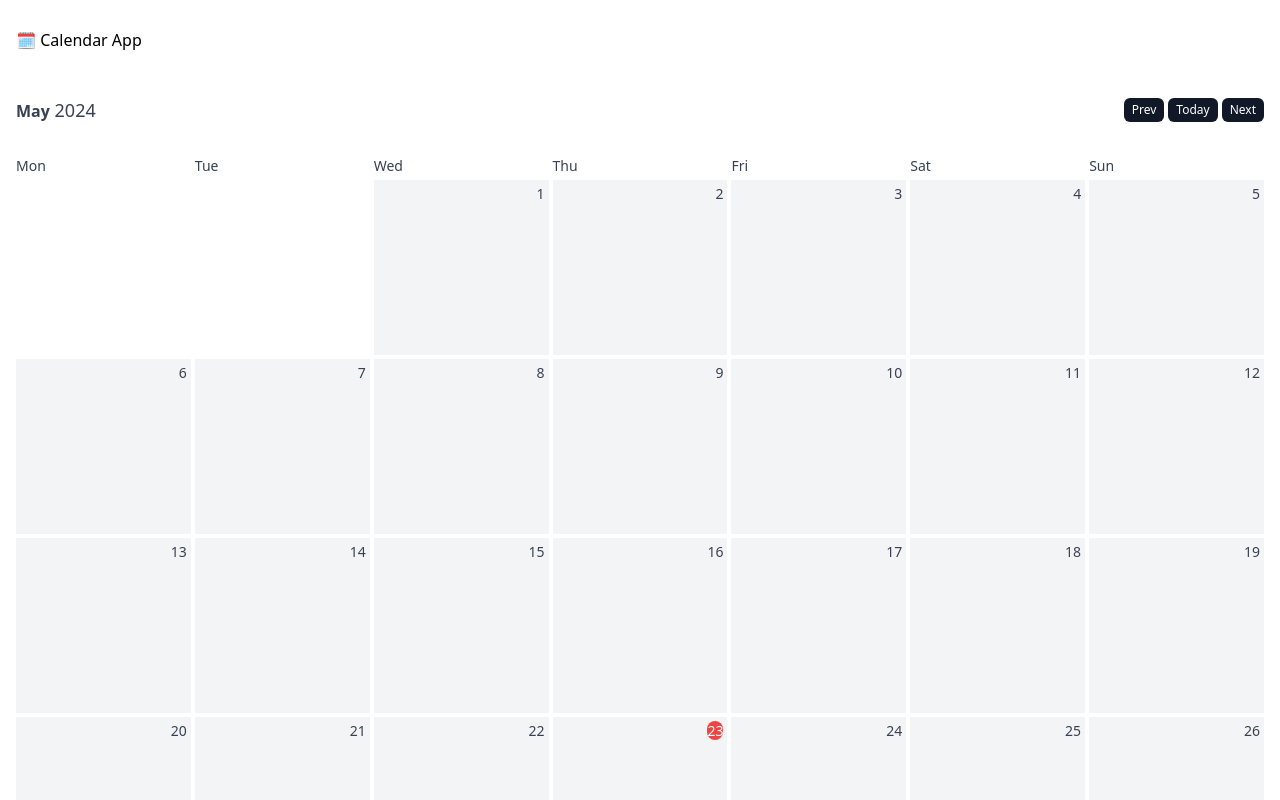
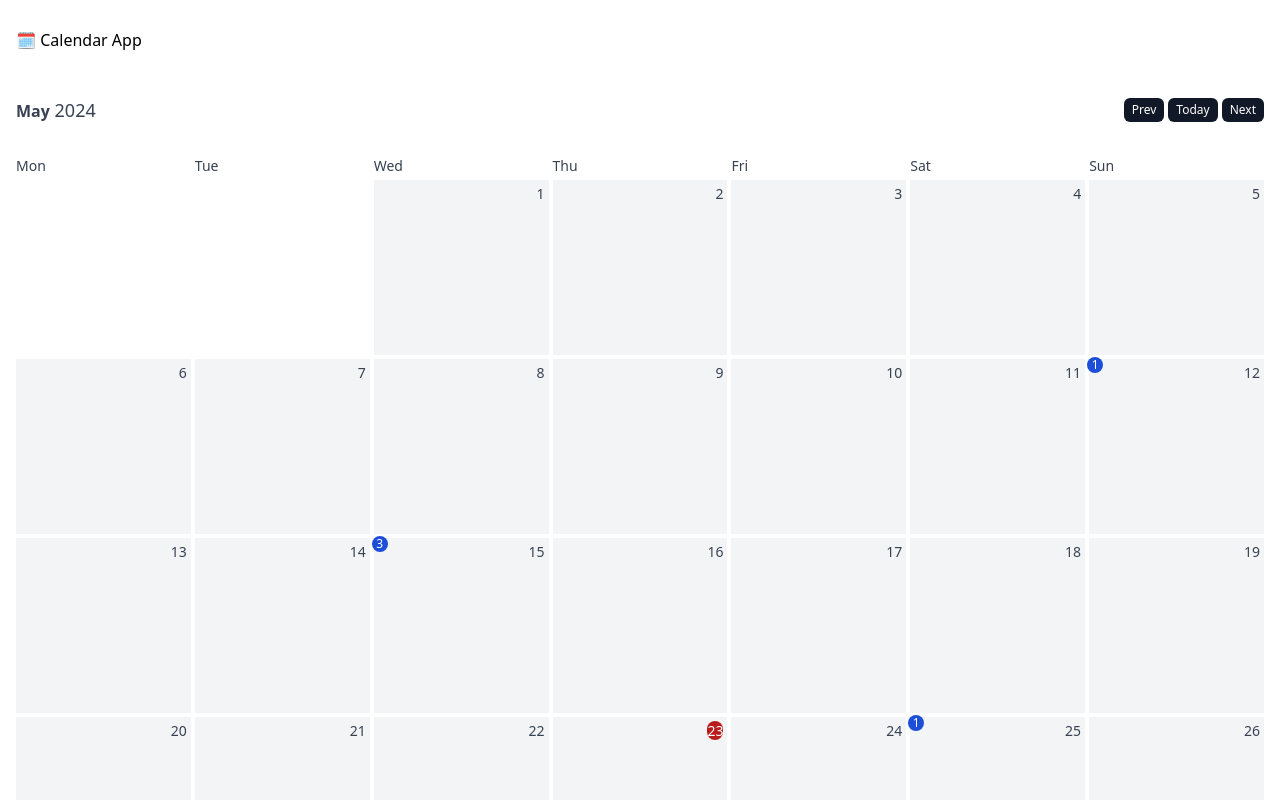
Before and after one commit to kristjanv001/calendar-app, an Angular app: page / in a window 1280 px wide. Shown: the top 800 px of the page. Built offline with nearby package versions, Linux system fonts and the light colour scheme.

Commit message:
Show task counts in calendar view

```diff
--- a/src/app/components/calendar/calendar.component.html
+++ b/src/app/components/calendar/calendar.component.html
@@ -18,29 +18,43 @@
       <div class="grid grid-cols-7 gap-1 text-sm">
         @for (day of weekDays; track $index) {
           <span class="">{{ day }}</span>
-        } @for (_ of [].constructor(getOffset(selectedDate())); track $index) {
+        }
+
+        @for (_ of [].constructor(getOffset(selectedDate())); track $index) {
           <div class="square min-h-8 sm:h-auto text-xs p-1"></div>
-        } @for (_ of [].constructor(selectedMonthDays()); let index = $index; track index) {
+        }
+
+
+        @for (_ of [].constructor(selectedMonthDays()); let index = $index; track index) {
           <button (click)="handleDateClick(index + 1)" class="square min-h-8 sm:h-auto bg-gray-100 text-sm relative">
             <div class="absolute top-1 right-1">
               <span
-              [ngClass]="{'bg-red-500 text-white rounded-full': index+1 === currentDay && selectedMonth() === currentMonth && selectedYear() === currentYear }"
+                [ngClass]="{'bg-red-700 text-white rounded-full': index+1 === currentDay && selectedMonth() === currentMonth && selectedYear() === currentYear }"
               >
                 {{ index + 1 }}
               </span>
+
             </div>
 
-          <!-- <div class="h-4 w-4 bg-blue-700 absolute -top-1 -left-1 rounded-full flex justify-center place-items-center text-white text-xs">2</div> -->
+
+            @if (taskCounts()[index] > 0) {
+            <div
+              class="h-4 w-4 bg-blue-700 absolute -top-0.5 -left-0.5 rounded-full flex justify-center place-items-center text-white text-xs"
+            >
+              {{ taskCounts()[index] }}
+            </div>
+            }
           </button>
 
         }
       </div>
     </div>
 
+
     <!-- details -->
     <div class="min-h-20 bg-gray-300 mt-8 rounded-md p-4 text-md">
       <h2>Tasks for {{pickedDateStr()}}</h2>
-      <div>
+      <div class="text-sm">
         @for(task of pickedDateTasks(); track task.date) {
         <p>{{task.title}}</p>
         }
--- a/src/app/components/calendar/calendar.component.ts
+++ b/src/app/components/calendar/calendar.component.ts
@@ -15,6 +15,7 @@ export class CalendarComponent {
     { date: "2024-05-15", title: "cdgergerg" },
     { date: "2024-05-15", title: "wefwefwe" },
     { date: "2024-05-15", title: "wefsqwsq" },
+    { date: "2024-05-25", title: "lorem ipsum" },
     { date: "2024-06-01", title: "dfwerfwfe" },
     { date: "2024-06-02", title: "qwdwqqdw" },
     { date: "2024-06-02", title: "geergherre" },
@@ -34,6 +35,21 @@ export class CalendarComponent {
   pickedDate: WritableSignal<Date> = signal(new Date());
   pickedDateStr: Signal<string> = computed(() => this.getDateStr(this.pickedDate()));
   pickedDateTasks: Signal<Task[]> = computed(() => this.getDateTasks(this.pickedDate()));
+
+  taskCounts: Signal<number[]> = computed(() => {
+    const counts = new Array(this.selectedMonthDays()).fill(0);
+
+    this.tasks().forEach((task) => {
+      const taskDate = new Date(task.date);
+
+      if (taskDate.getFullYear() === this.selectedYear() && taskDate.getMonth() === this.selectedMonth()) {
+        const day = taskDate.getDate();
+        counts[day - 1]++;
+      }
+    });
+
+    return counts;
+  });
 
   getMonthName(date: Date) {
     return date.toLocaleString("default", { month: "long" });
@@ -86,9 +102,9 @@ export class CalendarComponent {
   }
 
   getDateTasks(date: Date): Task[] {
-    const pickedDateIso = this.formatDateAsIso(date);
+    const dateIso = this.formatDateAsIso(date);
 
-    return this.tasks().filter((task) => task.date === pickedDateIso);
+    return this.tasks().filter((task) => task.date === dateIso);
   }
 
   formatDateAsIso(date: Date): string {
```
Lines whose indentation alone changed are shown as unchanged.
